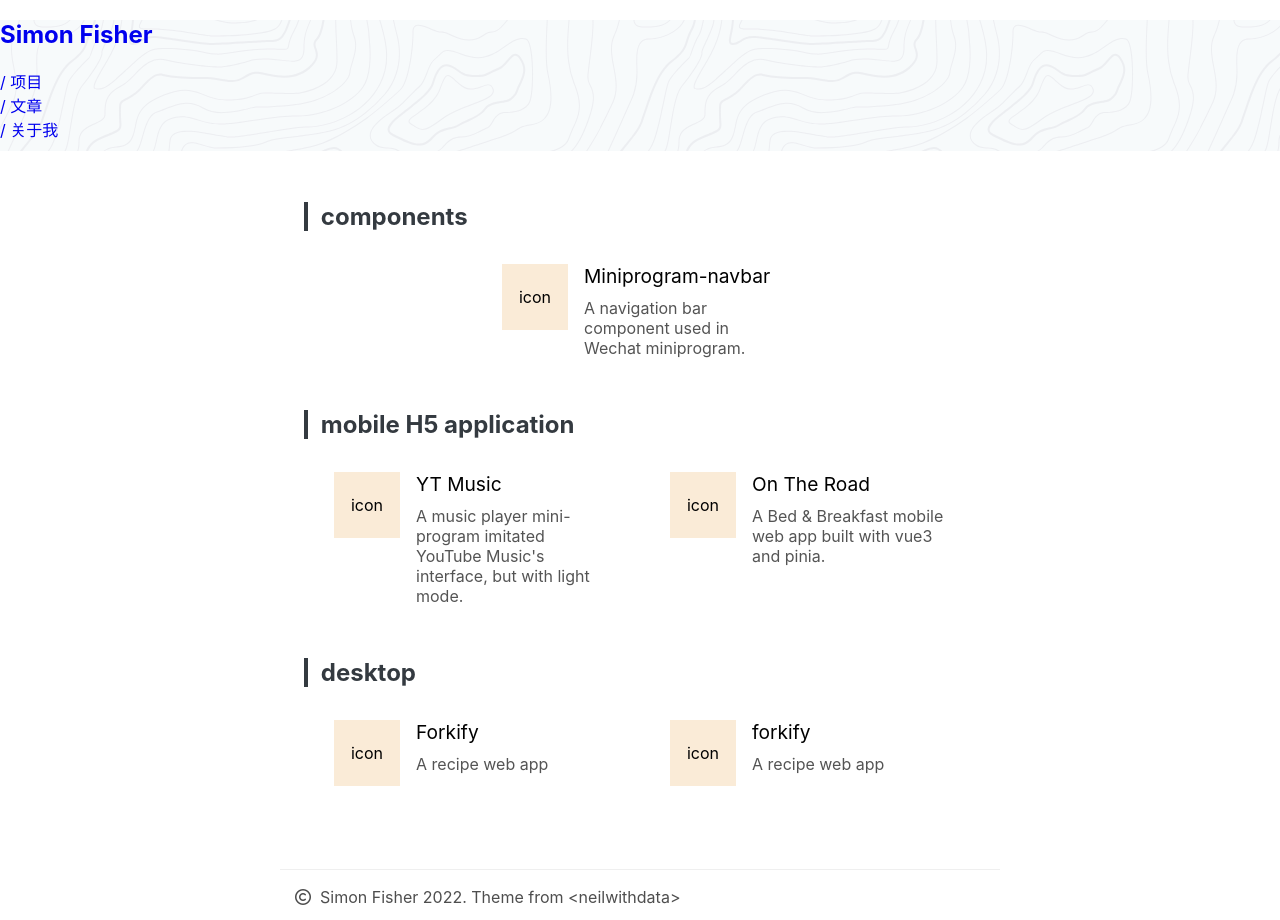
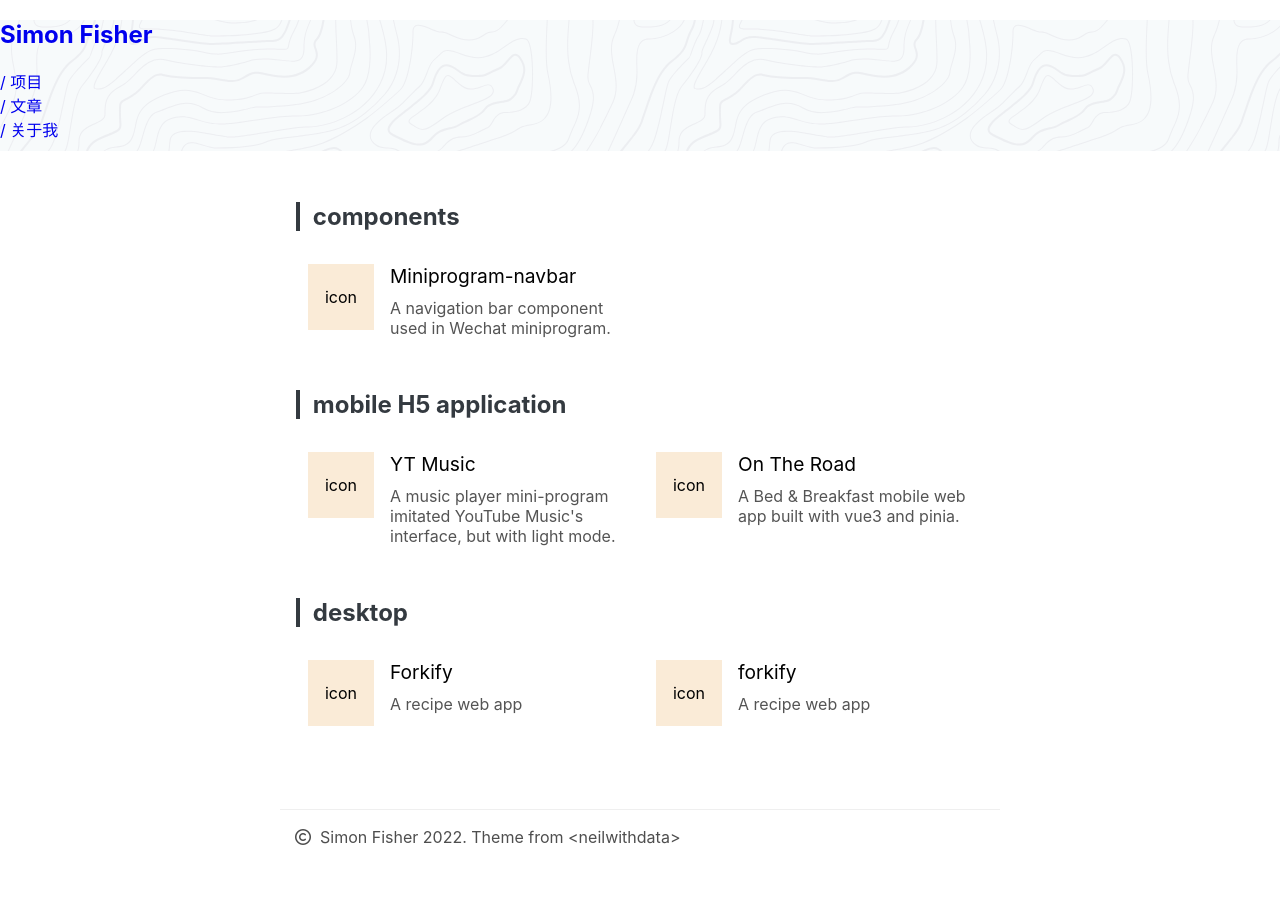
Before and after one commit to went2/simon.me, a Next.js app: page /projects in a window 1280 px wide. After the commit the page ends 860 px from the top, so only its background shows below. Built offline with nearby package versions, Linux system fonts and the light colour scheme.

Commit message:
adjust flex layout in projects page

```diff
--- a/src/styles/Projects.module.scss
+++ b/src/styles/Projects.module.scss
@@ -1,7 +1,7 @@
 .container {
   max-width: 720px;
   margin: 0 auto;
-  padding: 1rem 1.5rem;
+  padding: 1rem;
 
   .section {
     h2 {
@@ -14,7 +14,7 @@
     .inner {
       display: flex;
       flex-wrap: wrap;
-      justify-content: space-around;
+      justify-content: space-between;
 
       .item {
         margin: 5px 0;
@@ -24,7 +24,7 @@
         align-items: flex-start;
         transition: all .2s ease;
 
-        width: 300px;
+        width: 340px;
 
         .left {
           flex-shrink: 0;
@@ -55,7 +55,7 @@
       .inner {
         .item:hover {
           box-shadow: 0 5px 20px rgb(0 0 0 / 22%);
-          transform: scale(1.1);
+          transform: scale(1.05);
         }
       }
     }
```
